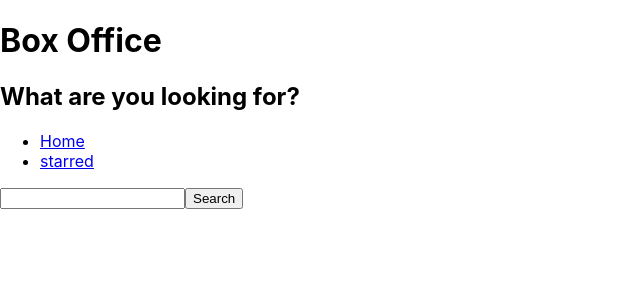
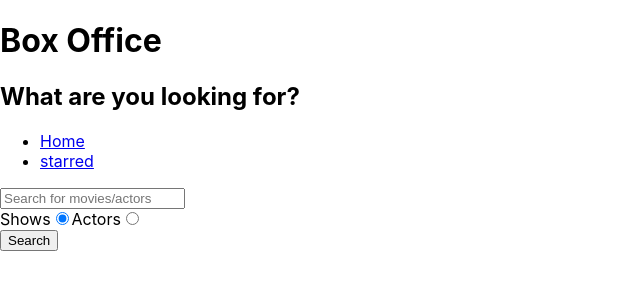
Before and after one commit to SakshiDas/box-office-react, a React (Create React App) app: page / in a window 1280 px wide. Shown: the top 300 px of the page, without its empty margins (0-640 px from the left). Built offline with nearby package versions, Linux system fonts and the light colour scheme.

Commit message:
added search and radio buttons

```diff
--- a/src/pages/Home.js
+++ b/src/pages/Home.js
@@ -5,8 +5,11 @@
 const Home = () => {
   const [input, setInput] = useState('');
   const [results, setResults] = useState(null);
+  const [searchOption, setSearchOption] = useState('shows');
+
+  const isShowsSearch = searchOption === 'shows';
   const onSearch = () => {
-    apiGet(`/search/shows?q=${input}`).then(result => {
+    apiGet(`/search/${searchOption}?q=${input}`).then(result => {
       setResults(result);
     });
   };
@@ -21,19 +24,21 @@
     }
   };
 
+  const onRadioChange = ev => {
+    setSearchOption(ev.target.value);
+  };
+
   const renderResults = () => {
     if (results && results.length === 0) {
       return <div>No results</div>;
     }
 
     if (results && results.length > 0) {
-      return (
-        <div>
-          {results.map(item => (
-            <div key={item.show.id}>{item.show.name}</div>
-          ))}
-        </div>
-      );
+      return results[0].show
+        ? results.map(item => <div key={item.show.id}>{item.show.name}</div>)
+        : results.map(item => (
+            <div key={item.person.id}>{item.person.name}</div>
+          ));
     }
     return null;
   };
@@ -42,10 +47,34 @@
     <MainPageLayout>
       <input
         type="text"
+        placeholder="Search for movies/actors"
         onChange={onInputChange}
         onKeyDown={onKeyDown}
         value={input}
       />
+
+      <div>
+        <label htmlFor="show-search">
+          Shows
+          <input
+            id="show-search"
+            type="radio"
+            value="shows"
+            checked={isShowsSearch}
+            onChange={onRadioChange}
+          />
+        </label>
+        <label htmlFor="actors-search">
+          Actors
+          <input
+            id="actors-search"
+            type="radio"
+            value="people"
+            checked={!isShowsSearch}
+            onChange={onRadioChange}
+          />
+        </label>
+      </div>
       <button type="button" onClick={onSearch}>
         Search
       </button>
```
